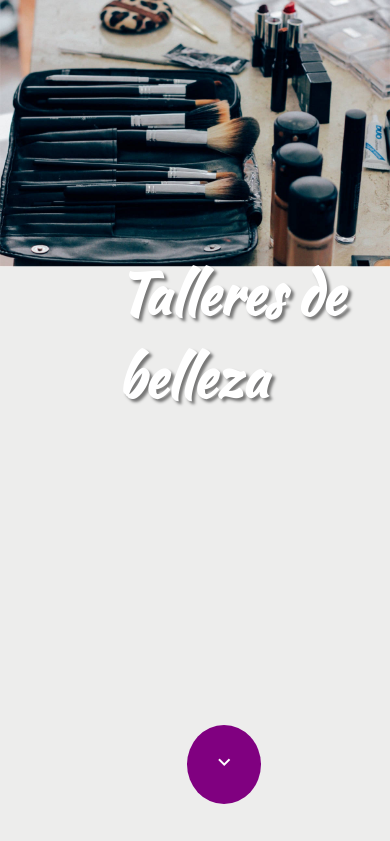
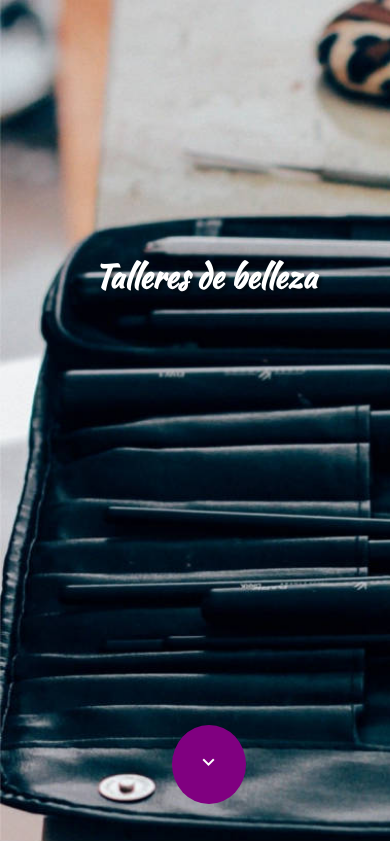
Before and after one commit to omygarcia/taller-belleza, a plain HTML site: page index.html in a window 390 px wide. Shown: the top 841 px of the page. Drawn offline with Linux system fonts and the light colour scheme; files whose address does not match are found by name.

Commit message:
se corrigio posicion imagen dispositivos moviles

```diff
--- a/index.html
+++ b/index.html
@@ -172,11 +172,33 @@
 				bottom: 40px;
 			}
 		}
+
+		@media screen and (max-width: 450px)
+		{
+			#img1{
+				display: none;
+			}
+
+			#header{
+				background-image: url(img/make-up-reduce.jpg);
+				background-size: cover;
+			}
+
+			#header h1{
+				font-size: 32px;
+				left: 24%;
+			}
+
+			.flecha
+			{
+				left:44%;
+			}
+		}
 	</style>
 </head>
 <body>
 	<div id="header">
-		<img src="img/make-up-reduce.jpg" style="width:100%;">
+		<img id="img1" src="img/make-up-reduce.jpg" style="width:100%;">
 		<h1>Talleres de belleza</h1>
 		<a href="#titulo_talleres" class="flecha">
 			<i class="material-icons">keyboard_arrow_down</i>
```
